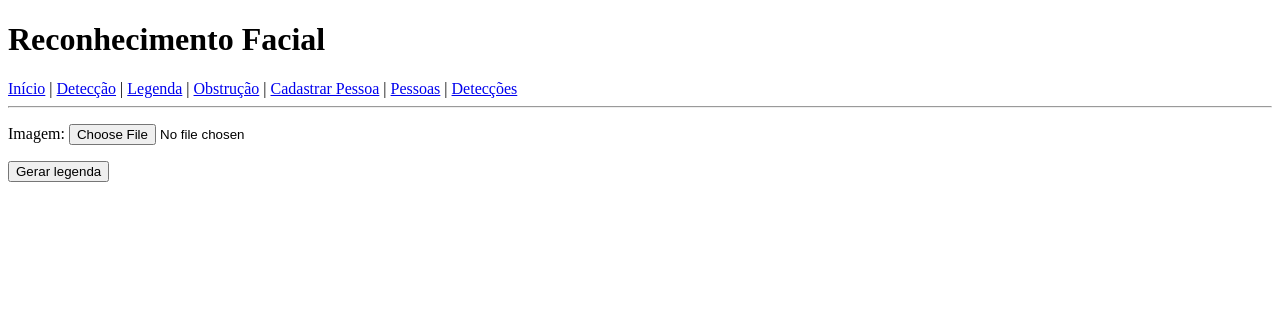
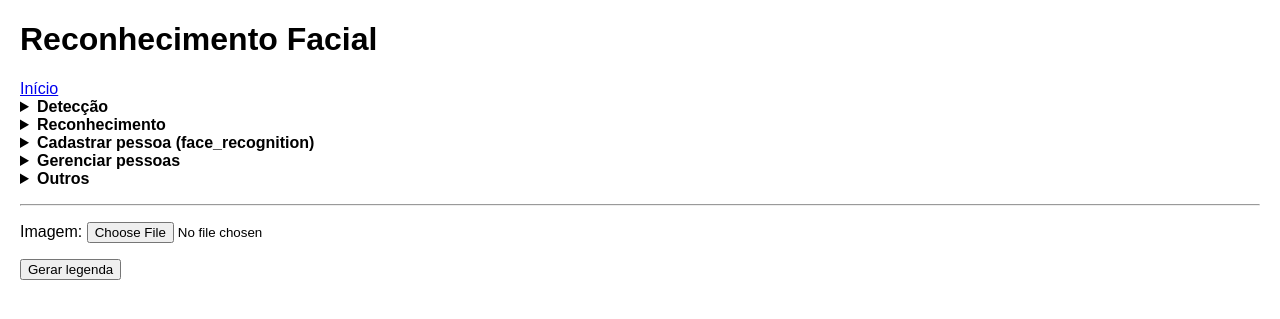
Before and after one commit to aXR6/Reconhecimento_Facial, a Flask app: page /caption in a window 1280 px wide. Shown: the top 319 px of the page. Run offline with Flask 3, Linux system fonts and the light colour scheme.

Commit message:
Add recognition page and new menu

```diff
--- a/reconhecimento_facial/templates/base.html
+++ b/reconhecimento_facial/templates/base.html
@@ -3,17 +3,50 @@
 <head>
     <meta charset="utf-8">
     <title>Reconhecimento Facial</title>
+    <style>
+        body { font-family: Arial, sans-serif; margin: 20px; }
+        nav summary { cursor: pointer; font-weight: bold; }
+        nav ul { list-style: none; padding-left: 1em; margin-top: 0; }
+        nav li { margin: 0.2em 0; }
+        nav { margin-bottom: 1em; }
+    </style>
 </head>
 <body>
 <h1>Reconhecimento Facial</h1>
 <nav>
-    <a href="/">Início</a> |
-    <a href="/detect">Detecção</a> |
-    <a href="/caption">Legenda</a> |
-    <a href="/obstruction">Obstrução</a> |
-    <a href="/register">Cadastrar Pessoa</a> |
-    <a href="/people_view">Pessoas</a> |
-    <a href="/detections_view">Detecções</a>
+    <a href="/">Início</a>
+    <details>
+        <summary>Detecção</summary>
+        <ul>
+            <li><a href="/detect">Rostos</a></li>
+            <li><a href="/obstruction">Obstrução</a></li>
+        </ul>
+    </details>
+    <details>
+        <summary>Reconhecimento</summary>
+        <ul>
+            <li><a href="/recognize">Reconhecer imagem</a></li>
+        </ul>
+    </details>
+    <details>
+        <summary>Cadastrar pessoa (face_recognition)</summary>
+        <ul>
+            <li><a href="/register">Cadastrar</a></li>
+        </ul>
+    </details>
+    <details>
+        <summary>Gerenciar pessoas</summary>
+        <ul>
+            <li><a href="/people_view">Listar pessoas</a></li>
+            <li><a href="/detections_view">Detecções</a></li>
+        </ul>
+    </details>
+    <details>
+        <summary>Outros</summary>
+        <ul>
+            <li><a href="/caption">Legenda</a></li>
+        </ul>
+    </details>
 </nav>
 <hr>
 {% block content %}{% endblock %}
--- a/reconhecimento_facial/web_app.py
+++ b/reconhecimento_facial/web_app.py
@@ -125,6 +125,22 @@ def obstruction_page() -> str:
     return render_template('obstruction.html')
 
 
+@app.route('/recognize', methods=['GET', 'POST'])
+def recognize_page() -> str:
+    """Recognize faces in an uploaded image."""
+    if request.method == 'POST':
+        file = request.files.get('image')
+        if not file:
+            return render_template('recognize.html', error='Selecione uma imagem')
+        img_path = '/tmp/recognize.jpg'
+        file.save(img_path)
+        from reconhecimento_facial.recognition import recognize_faces
+
+        names = recognize_faces(img_path)
+        return render_template('recognize.html', names=names)
+    return render_template('recognize.html')
+
+
 @app.route('/register', methods=['GET', 'POST'])
 def register_page() -> str:
     """Register a person by uploading a photo."""
```
Also changed, not shown: reconhecimento_facial/templates/recognize.html (added, +11 -0 lines), README.md.
